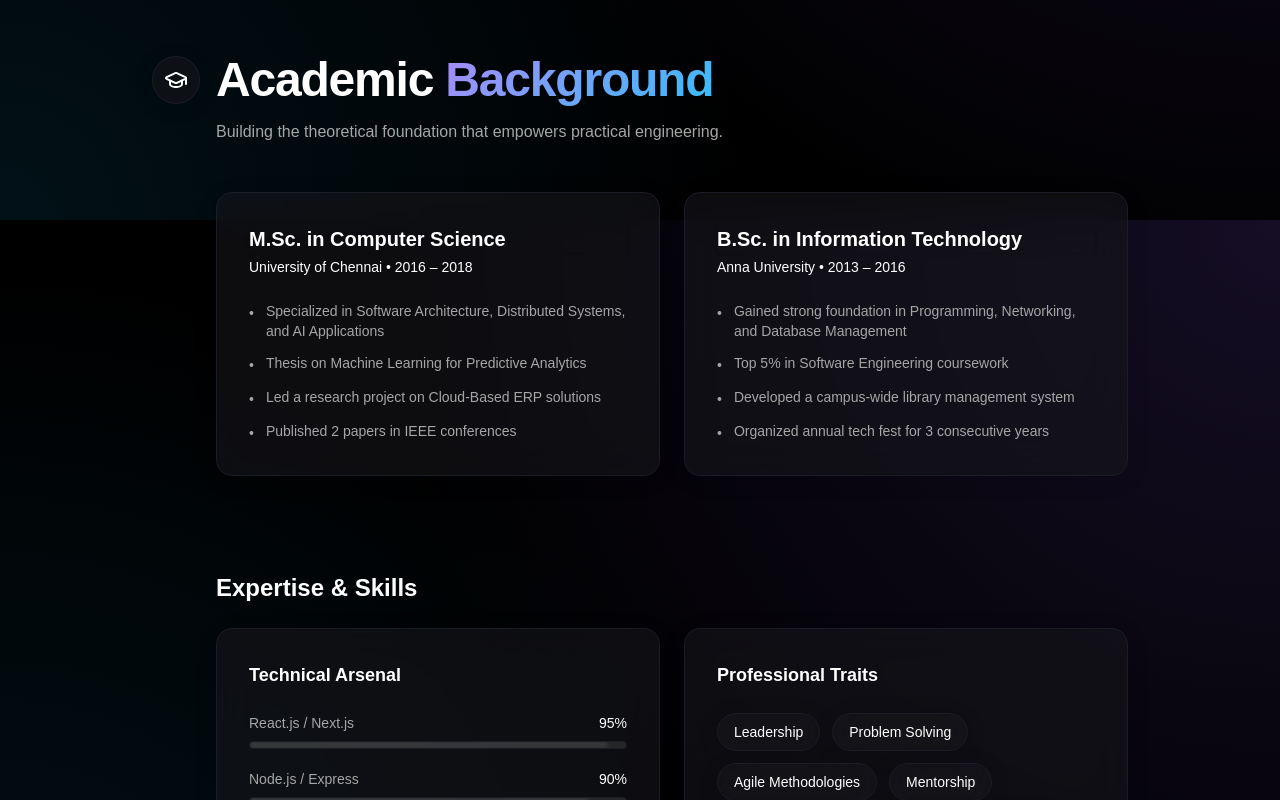
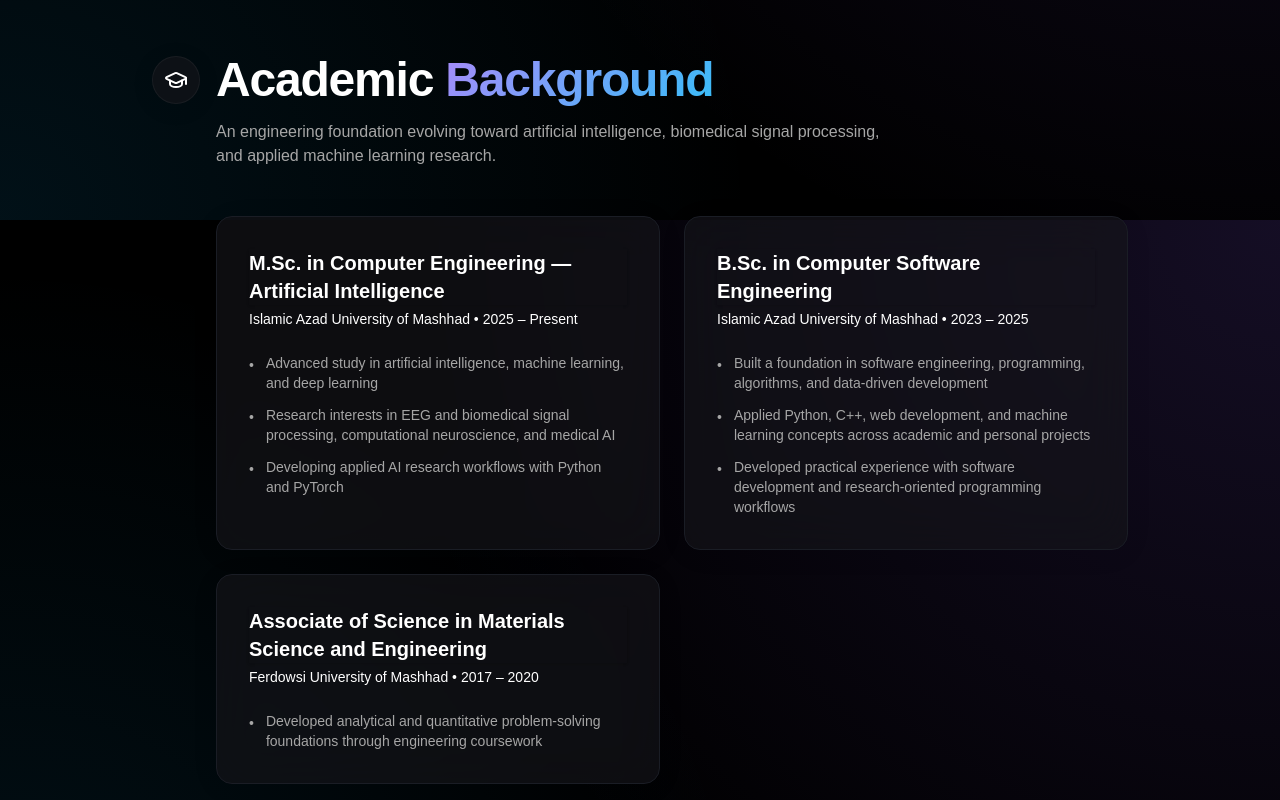
Before and after one commit to adelabbaszare/adelabbaszare.github.io, a React (Vite) app: page / in a window 1280 px wide. Shown: the part 3780-4580 px from the top of the page. Built offline with nearby package versions, Linux system fonts and the light colour scheme; the HTML template or start-up script is replaced by a standard one.

Commit message:
feat: personalize education section

```diff
--- a/src/components/EducationSection/EducationSection.tsx
+++ b/src/components/EducationSection/EducationSection.tsx
@@ -5,33 +5,37 @@
 export const EducationSection = () => {
   const education = [
     {
-      degree: "M.Sc. in Computer Science",
-      school: "University of Chennai",
-      year: "2016 – 2018",
+      degree: "M.Sc. in Computer Engineering — Artificial Intelligence",
+      school: "Islamic Azad University of Mashhad",
+      year: "2025 – Present",
       details: [
-        "Specialized in Software Architecture, Distributed Systems, and AI Applications",
-        "Thesis on Machine Learning for Predictive Analytics",
-        "Led a research project on Cloud-Based ERP solutions",
-        "Published 2 papers in IEEE conferences"
-      ]
+        "Advanced study in artificial intelligence, machine learning, and deep learning",
+        "Research interests in EEG and biomedical signal processing, computational neuroscience, and medical AI",
+        "Developing applied AI research workflows with Python and PyTorch",
+      ],
     },
     {
-      degree: "B.Sc. in Information Technology",
-      school: "Anna University",
-      year: "2013 – 2016",
+      degree: "B.Sc. in Computer Software Engineering",
+      school: "Islamic Azad University of Mashhad",
+      year: "2023 – 2025",
       details: [
-        "Gained strong foundation in Programming, Networking, and Database Management",
-        "Top 5% in Software Engineering coursework",
-        "Developed a campus-wide library management system",
-        "Organized annual tech fest for 3 consecutive years"
-      ]
-    }
+        "Built a foundation in software engineering, programming, algorithms, and data-driven development",
+        "Applied Python, C++, web development, and machine learning concepts across academic and personal projects",
+        "Developed practical experience with software development and research-oriented programming workflows",
+      ],
+    },
+    {
+      degree: "Associate of Science in Materials Science and Engineering",
+      school: "Ferdowsi University of Mashhad",
+      year: "2017 – 2020",
+      details: [
+        "Developed analytical and quantitative problem-solving foundations through engineering coursework",
+      ],
+    },
   ];
 
   return (
     <section id="education" className="max-w-5xl mx-auto px-6 py-24 space-y-24">
-
-      {/* Education Block */}
       <div>
         <motion.div
           initial={{ opacity: 0, y: 30 }}
@@ -44,9 +48,13 @@
             <div className="w-12 h-12 rounded-full glass-panel flex items-center justify-center">
               <GraduationCap className="text-primary w-6 h-6" />
             </div>
-            <h2 className="text-3xl md:text-5xl font-bold tracking-tight">Academic <span className="text-gradient-primary">Background</span></h2>
+            <h2 className="text-3xl md:text-5xl font-bold tracking-tight">
+              Academic <span className="text-gradient-primary">Background</span>
+            </h2>
           </div>
-          <p className="text-muted-foreground ml-16 max-w-2xl">Building the theoretical foundation that empowers practical engineering.</p>
+          <p className="text-muted-foreground ml-16 max-w-2xl">
+            An engineering foundation evolving toward artificial intelligence, biomedical signal processing, and applied machine learning research.
+          </p>
         </motion.div>
 
         <div className="grid grid-cols-1 md:grid-cols-2 gap-6 ml-0 md:ml-16">
@@ -55,14 +63,18 @@
               key={i}
               initial={{ opacity: 0, scale: 0.95 }}
               whileInView={{ opacity: 1, scale: 1 }}
-              transition={{ delay: i * 0.2, duration: 0.5 }}
+              transition={{ delay: i * 0.15, duration: 0.5 }}
               viewport={{ once: true }}
               className="glass-panel p-8 rounded-2xl border border-foreground/10 relative overflow-hidden group"
             >
               <div className="absolute top-0 right-0 w-32 h-32 bg-primary/5 rounded-bl-[100px] transition-colors group-hover:bg-primary/20 pointer-events-none" />
 
-              <h3 className="text-xl font-bold text-foreground mb-1 shadow-sm relative z-10">{edu.degree}</h3>
-              <p className="text-sm font-medium text-primary mb-6 relative z-10">{edu.school} • {edu.year}</p>
+              <h3 className="text-xl font-bold text-foreground mb-1 shadow-sm relative z-10">
+                {edu.degree}
+              </h3>
+              <p className="text-sm font-medium text-primary mb-6 relative z-10">
+                {edu.school} • {edu.year}
+              </p>
 
               <ul className="space-y-3 relative z-10">
                 {edu.details.map((detail, j) => (
@@ -77,11 +89,9 @@
         </div>
       </div>
 
-      {/* Skills Component Integration */}
       <div className="ml-0 md:ml-16">
         <SkillCategory />
       </div>
-
     </section>
   );
 };
```
